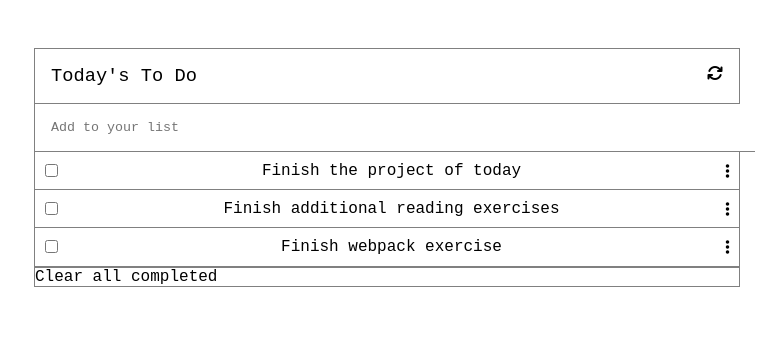
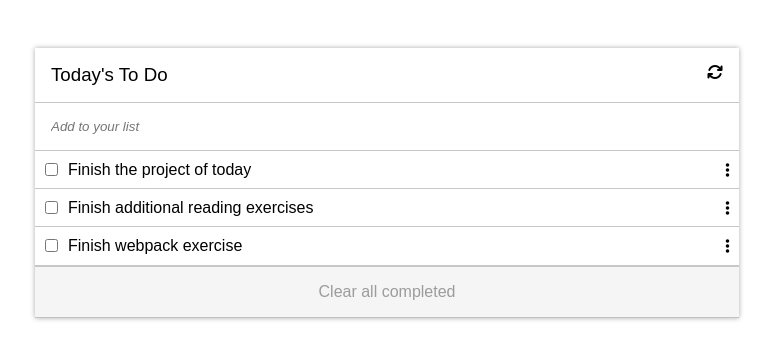
Before and after one commit to ulisesedu7/To-Do-List-Project, a website built with webpack: page src/index.html in a window 1280 px wide. Shown: the whole page, without its empty margins (253-1026 px from the left). Built offline with nearby package versions, Linux system fonts and the light colour scheme.

Commit message:
Finish CSS styles

```diff
--- a/src/index.js
+++ b/src/index.js
@@ -26,8 +26,10 @@ const toDoListContainer = document.getElementById('to-do-list');
 function genToDoListMarkUp(completed, description, index) {
   const toDoListMarkup = `
     <div class="list-items-c">
-      <input class="to-do-input" type="checkbox" id="${completed}">
-      <p class="to-do-des">${description}</p>
+      <div>
+        <input class="to-do-check" type="checkbox" id="${completed}">
+        <p class="to-do-des">${description}</p>
+      </div>
       <i class="fa-solid fa-ellipsis-vertical" id="${index}"></i>
     </div>
   `;
--- a/src/style.css
+++ b/src/style.css
@@ -2,20 +2,23 @@
   margin: 0;
   padding: 0;
   font-weight: normal;
-  font-family: 'Courier New', Courier, monospace;
+  font-family: Arial, 'Courier New', Courier, monospace;
   letter-spacing: normal;
 }
 
 #main-container {
-  border: 1px solid grey;
   width: 55%;
   margin: 3rem auto;
-  border-bottom: none;
+  box-shadow: 0 0 5px 0 rgba(0, 0, 0, 0.336);
 }
 
 #main-container > *,
 .list-items-c {
-  border-bottom: 1px solid grey;
+  border-bottom: 1px solid rgba(128, 128, 128, 0.445);
+}
+
+.list-items-c:nth-child(1) {
+  border-top: 1px solid rgba(128, 128, 128, 0.445);
 }
 
 #main-c-head {
@@ -25,11 +28,10 @@
 }
 
 #to-do-input {
-  width: 100%;
-  border-top: 1px;
-  border-left: 1px;
-  border-right: 1px;
-  padding: 1rem 0 1rem 1rem;
+  width: fit-content;
+  padding: 1rem;
+  border: none;
+  font-style: italic;
 }
 
 .list-items-c {
@@ -38,3 +40,16 @@
   padding: 0.6rem;
   align-items: center;
 }
+
+.list-items-c div {
+  display: flex;
+  align-items: center;
+  gap: 0.65rem;
+}
+
+#clear-completed {
+  text-align: center;
+  padding: 1rem;
+  color: rgba(128, 128, 128, 0.76);
+  background-color: rgba(204, 204, 204, 0.20);
+}
```
